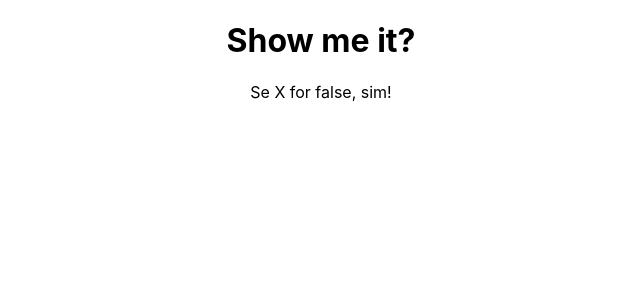
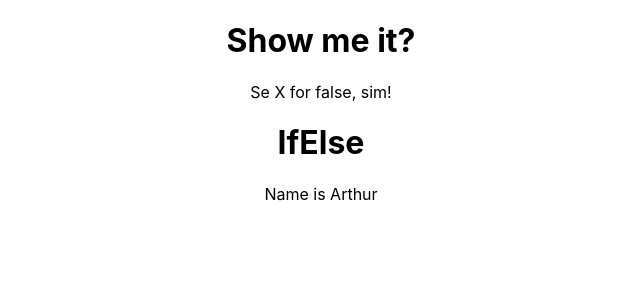
Before and after one commit to arthurguilherme92/studyingReact, a React (Create React App) app in the folder Section_3_Avançando_em_React/section_3/: page / in a window 1280 px wide. Shown: the top 300 px of the page, without its empty margins (319-959 px from the left). Built offline with nearby package versions, Linux system fonts and the light colour scheme.

Commit message:
IF E ELSE NO JSX

```diff
--- a/Section_3_Avançando_em_React/section_3/src/App.js
+++ b/Section_3_Avançando_em_React/section_3/src/App.js
@@ -1,10 +1,12 @@
 import './App.css';
 import RenderizacaoCondicional from './components/RenderizacaoCondicional';
+import IfElseNoJSX from './components/IfElseNoJSX';
 
 function App() {
   return (
     <div className="App">
       <RenderizacaoCondicional />
+      <IfElseNoJSX />
     </div>
   );
 }
--- /dev/null
+++ b/Section_3_Avançando_em_React/section_3/src/components/IfElseNoJSX.js
@@ -0,0 +1,23 @@
+import {useState} from 'react';
+
+function IfElseNoJSX() {
+
+    const [name] = useState("Arthur Guilherme")
+
+  return (
+    <div>
+        <h1>IfElse</h1>
+        {name === "Arthur Guilherme" ? (
+          <div>
+            <p>Name is Arthur</p>
+          </div>
+        ) : (
+          <div>
+            <p>This name wasn't found!</p>
+          </div>
+        )}
+    </div>
+  )
+}
+
+export default IfElseNoJSX
```
